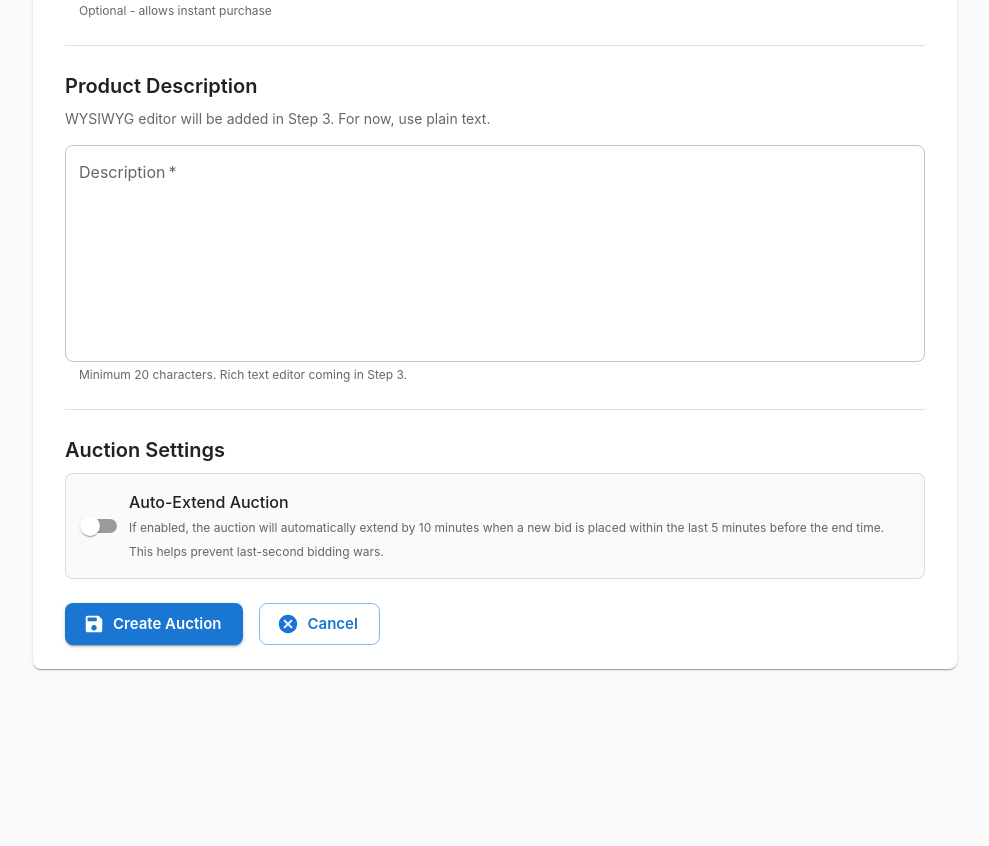
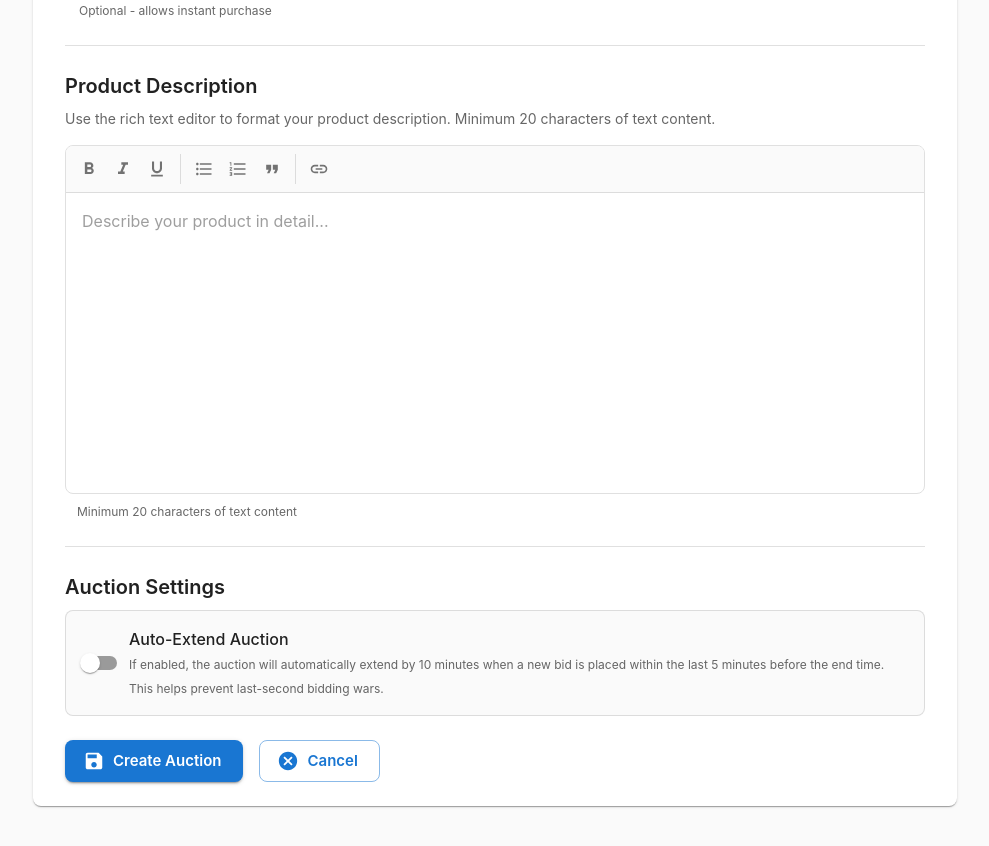
Before and after one commit to Nhannguyenus24/Online-Auction-Platform, a React (Vite) app in the folder frontend/: page /seller/create-auction in a window 1280 px wide. Shown: the part 803-1649 px from the top of the page, without its empty margins (275-1264 px from the left). Before the commit the page ends 1528 px from the top, so only its background shows below. Built offline with nearby package versions, Linux system fonts and the light colour scheme; no server answers.

Commit message:
feat(frontend): add RichTextEditor component and integrate into CreateAuctionPage for enhanced product description formatting

```diff
--- /dev/null
+++ b/frontend/src/components/RichTextEditor.jsx
@@ -0,0 +1,218 @@
+import { useRef, useState, useEffect } from 'react';
+import {
+  Box,
+  Paper,
+  IconButton,
+  Divider,
+  Tooltip,
+  Typography,
+} from '@mui/material';
+import {
+  FormatBold,
+  FormatItalic,
+  FormatUnderlined,
+  FormatListBulleted,
+  FormatListNumbered,
+  FormatQuote,
+  Link,
+  Image as ImageIcon,
+} from '@mui/icons-material';
+
+const RichTextEditor = ({ value, onChange, error, helperText, placeholder, minHeight = 200 }) => {
+  const editorRef = useRef(null);
+  const [isFocused, setIsFocused] = useState(false);
+  const lastValueRef = useRef(value || '');
+
+  // Set initial value on mount
+  useEffect(() => {
+    if (editorRef.current && !editorRef.current.innerHTML && value) {
+      editorRef.current.innerHTML = value;
+      lastValueRef.current = value;
+    }
+  }, []);
+
+  // Update content only when value changes externally (not from user input)
+  useEffect(() => {
+    if (editorRef.current && value !== lastValueRef.current && !isFocused) {
+      editorRef.current.innerHTML = value || '';
+      lastValueRef.current = value || '';
+    }
+  }, [value, isFocused]);
+
+  const handleInput = () => {
+    if (editorRef.current && onChange) {
+      const newValue = editorRef.current.innerHTML;
+      lastValueRef.current = newValue;
+      onChange({
+        target: {
+          name: 'description',
+          value: newValue,
+        },
+      });
+    }
+  };
+
+  const execCommand = (command, value = null) => {
+    document.execCommand(command, false, value);
+    editorRef.current?.focus();
+    handleInput();
+  };
+
+  const handlePaste = (e) => {
+    e.preventDefault();
+    const text = e.clipboardData.getData('text/plain');
+    document.execCommand('insertText', false, text);
+    // Trigger input event after paste
+    setTimeout(() => {
+      handleInput();
+    }, 0);
+  };
+
+  return (
+    <Box>
+      <Paper
+        elevation={0}
+        sx={{
+          border: '1px solid',
+          borderColor: error ? 'error.main' : isFocused ? 'primary.main' : 'grey.300',
+          borderRadius: 1,
+          overflow: 'hidden',
+          transition: 'all 0.2s',
+        }}
+      >
+        {/* Toolbar */}
+        <Box
+          sx={{
+            display: 'flex',
+            alignItems: 'center',
+            gap: 0.5,
+            p: 1,
+            bgcolor: 'grey.50',
+            borderBottom: '1px solid',
+            borderColor: 'divider',
+            flexWrap: 'wrap',
+          }}
+        >
+          <Tooltip title="Bold">
+            <IconButton
+              size="small"
+              onClick={() => execCommand('bold')}
+              onMouseDown={(e) => e.preventDefault()}
+            >
+              <FormatBold fontSize="small" />
+            </IconButton>
+          </Tooltip>
+          <Tooltip title="Italic">
+            <IconButton
+              size="small"
+              onClick={() => execCommand('italic')}
+              onMouseDown={(e) => e.preventDefault()}
+            >
+              <FormatItalic fontSize="small" />
+            </IconButton>
+          </Tooltip>
+          <Tooltip title="Underline">
+            <IconButton
+              size="small"
+              onClick={() => execCommand('underline')}
+              onMouseDown={(e) => e.preventDefault()}
+            >
+              <FormatUnderlined fontSize="small" />
+            </IconButton>
+          </Tooltip>
+          <Divider orientation="vertical" flexItem sx={{ mx: 0.5 }} />
+          <Tooltip title="Bullet List">
+            <IconButton
+              size="small"
+              onClick={() => execCommand('insertUnorderedList')}
+              onMouseDown={(e) => e.preventDefault()}
+            >
+              <FormatListBulleted fontSize="small" />
+            </IconButton>
+          </Tooltip>
+          <Tooltip title="Numbered List">
+            <IconButton
+              size="small"
+              onClick={() => execCommand('insertOrderedList')}
+              onMouseDown={(e) => e.preventDefault()}
+            >
+              <FormatListNumbered fontSize="small" />
+            </IconButton>
+          </Tooltip>
+          <Tooltip title="Quote">
+            <IconButton
+              size="small"
+              onClick={() => execCommand('formatBlock', 'blockquote')}
+              onMouseDown={(e) => e.preventDefault()}
+            >
+              <FormatQuote fontSize="small" />
+            </IconButton>
+          </Tooltip>
+          <Divider orientation="vertical" flexItem sx={{ mx: 0.5 }} />
+          <Tooltip title="Insert Link">
+            <IconButton
+              size="small"
+              onClick={() => {
+                const url = prompt('Enter URL:');
+                if (url) execCommand('createLink', url);
+              }}
+              onMouseDown={(e) => e.preventDefault()}
+            >
+              <Link fontSize="small" />
+            </IconButton>
+          </Tooltip>
+        </Box>
+
+        {/* Editor */}
+        <Box
+          ref={editorRef}
+          contentEditable
+          suppressContentEditableWarning
+          onInput={handleInput}
+          onPaste={handlePaste}
+          onFocus={() => setIsFocused(true)}
+          onBlur={() => setIsFocused(false)}
+          sx={{
+            minHeight,
+            p: 2,
+            outline: 'none',
+            '&:empty:before': {
+              content: `"${placeholder || 'Start typing...'}"`,
+              color: 'text.disabled',
+            },
+            '&:focus': {
+              outline: 'none',
+            },
+            '& p': {
+              margin: '0.5em 0',
+            },
+            '& ul, & ol': {
+              marginLeft: '1.5em',
+              paddingLeft: '1.5em',
+            },
+            '& blockquote': {
+              borderLeft: '3px solid',
+              borderColor: 'primary.main',
+              paddingLeft: 2,
+              marginLeft: 0,
+              fontStyle: 'italic',
+              color: 'text.secondary',
+            },
+          }}
+        />
+      </Paper>
+      {helperText && (
+        <Box sx={{ mt: 0.5, px: 1.5 }}>
+          <Typography
+            variant="caption"
+            color={error ? 'error.main' : 'text.secondary'}
+          >
+            {helperText}
+          </Typography>
+        </Box>
+      )}
+    </Box>
+  );
+};
+
+export default RichTextEditor;
--- a/frontend/src/pages/seller/CreateAuctionPage.jsx
+++ b/frontend/src/pages/seller/CreateAuctionPage.jsx
@@ -28,6 +28,7 @@ import {
   CloudUpload,
 } from '@mui/icons-material';
 import Page from '../../components/Page';
+import RichTextEditor from '../../components/RichTextEditor';
 import { formatPrice } from '../../utils/formatNumber';
 
 // Validation schema
@@ -55,7 +56,15 @@ const auctionSchema = yup.object({
       if (value === null || value === undefined || value === '') return true;
       return value > 0;
     }),
-  description: yup.string().required('Description is required').min(20, 'Description must be at least 20 characters'),
+  description: yup
+    .string()
+    .required('Description is required')
+    .test('min-length', 'Description must be at least 20 characters', function(value) {
+      if (!value) return false;
+      // Strip HTML tags to count actual text length
+      const textContent = value.replace(/<[^>]*>/g, '').trim();
+      return textContent.length >= 20;
+    }),
   autoExtend: yup.boolean(),
   images: yup
     .array()
@@ -483,20 +492,15 @@ const SellerCreateAuctionPage = () => {
                   Product Description
                 </Typography>
                 <Typography variant="body2" color="text.secondary" sx={{ mb: 2 }}>
-                  WYSIWYG editor will be added in Step 3. For now, use plain text.
+                  Use the rich text editor to format your product description. Minimum 20 characters of text content.
                 </Typography>
-                <TextField
-                  fullWidth
-                  label="Description"
-                  name="description"
-                  multiline
-                  rows={8}
+                <RichTextEditor
                   value={formValues.description}
                   onChange={handleChange}
                   error={!!formErrors.description}
-                  helperText={formErrors.description || 'Minimum 20 characters. Rich text editor coming in Step 3.'}
-                  required
+                  helperText={formErrors.description || 'Minimum 20 characters of text content'}
                   placeholder="Describe your product in detail..."
+                  minHeight={300}
                 />
               </Box>
 
```
